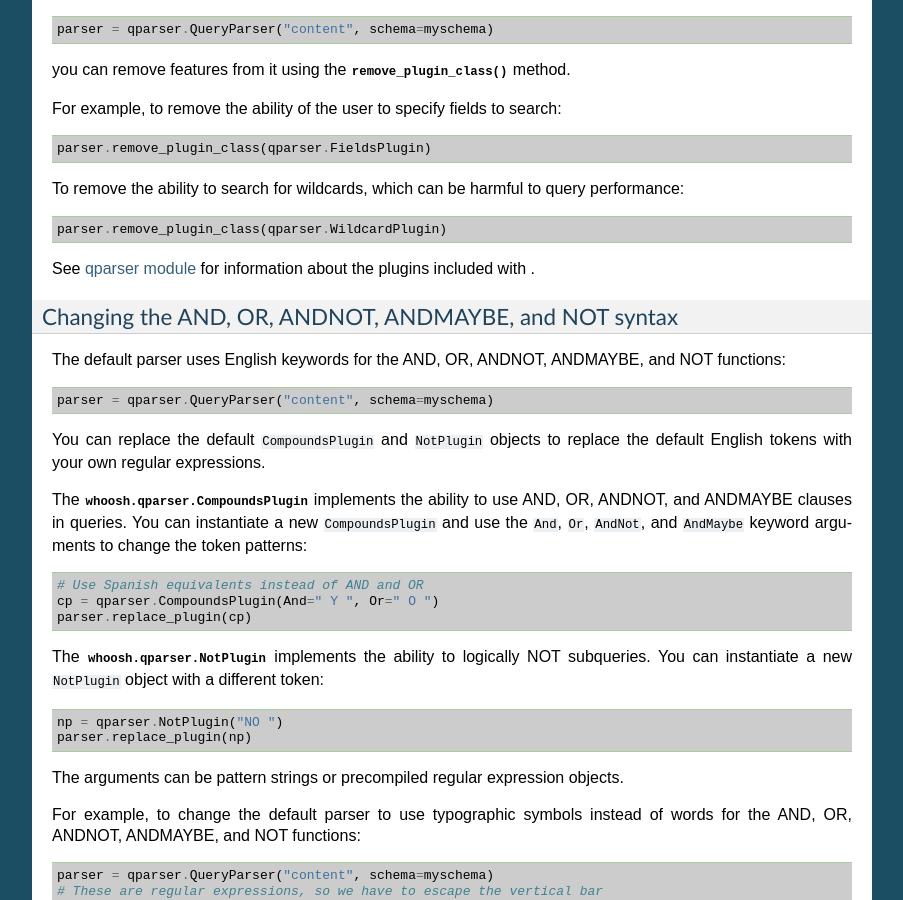
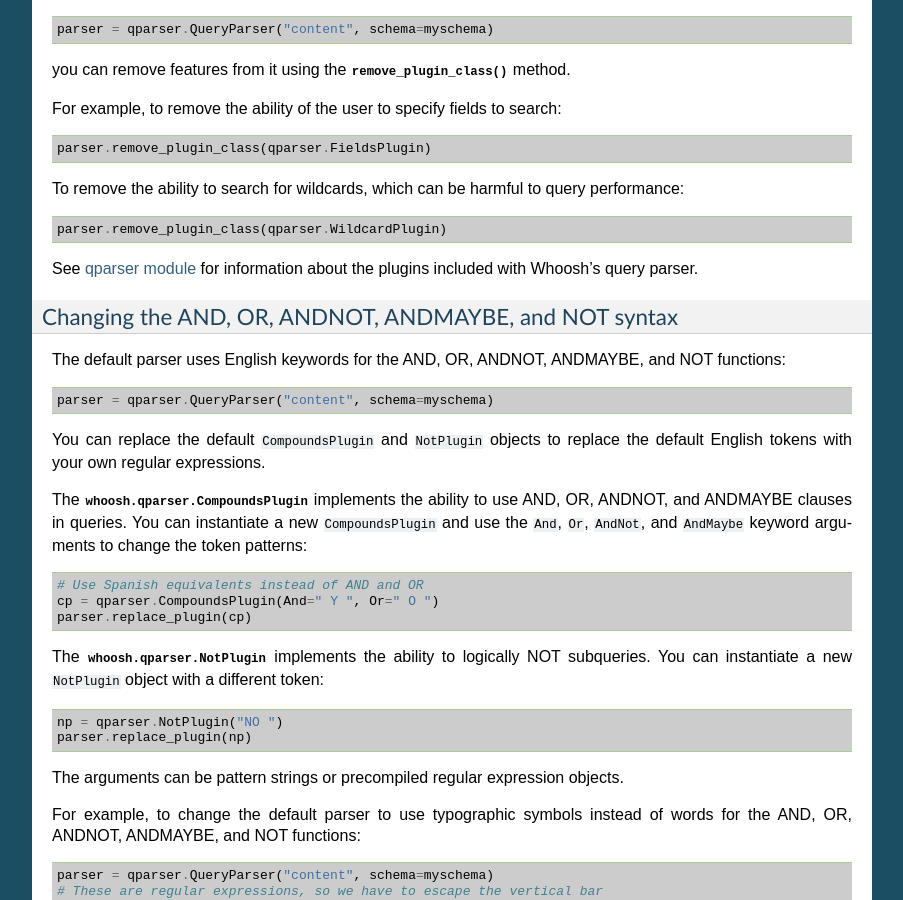
Before and after one commit to dex4er/whoosh, a Sphinx documentation site: the page built from docs/source/parsing.rst, in a window 1280 px wide and 900 px high, scrolled down 2469 px. Shown: the whole window, without its empty margins (198-1101 px from the left). Built offline with Sphinx 7.4.7, drawn with Linux system fonts in a browser that asks for light colours.

Commit message:
Complete an incomplete sentence.

```diff
--- a/docs/source/parsing.rst
+++ b/docs/source/parsing.rst
@@ -168,7 +168,8 @@ performance::
 
     parser.remove_plugin_class(qparser.WildcardPlugin)
 
-See :doc:`/api/qparser` for information about the plugins included with .
+See :doc:`/api/qparser` for information about the plugins included with
+Whoosh's query parser.
 
 
 Changing the AND, OR, ANDNOT, ANDMAYBE, and NOT syntax
```
